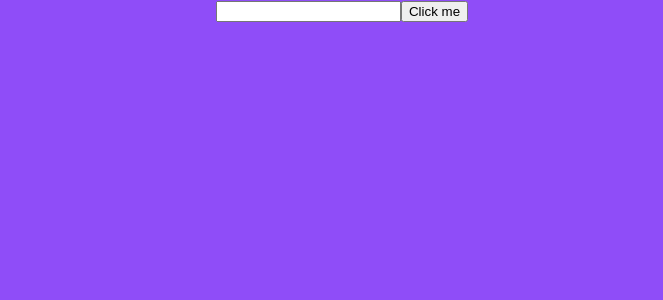
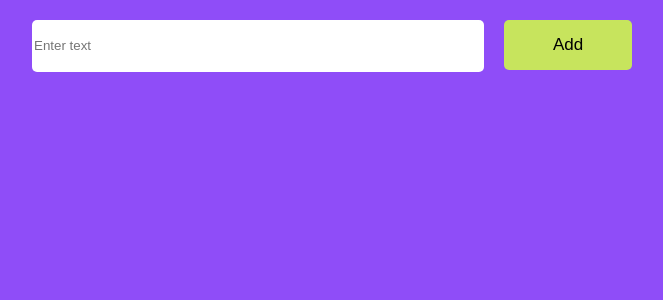
Before and after one commit to Nelly2002/react-demo, a React (Create React App) app: page / in a window 1280 px wide. Shown: the top 300 px of the page, without its empty margins (298-961 px from the left). Built offline with nearby package versions, Linux system fonts and the light colour scheme.

Commit message:
lesson 6

```diff
--- a/src/App.css
+++ b/src/App.css
@@ -53,10 +53,19 @@ body{
   font-size: 20px;
 }
 
-.task{
-  color:palevioletred;
-  background-color: white;
-  display: flex;
-  justify-content: space-between;
-  margin:15px auto;
+input{
+  width: 35%;
+  height: 50px;
+  border-radius: 5px;
+  border: none;
+  margin-top: 10px;
 }
+.add{
+  width: 10%;
+  height: 50px;
+  border:none;
+  border-radius: 5px;
+  margin:20px;
+  background-color: rgb(199, 228, 93);
+  font-size: 17px;
+}
--- a/src/components/Task.js
+++ b/src/components/Task.js
@@ -1,11 +1,23 @@
 import React from 'react'
+import './list.css';
 
 function Task(props){
+    const items = props.items;
+    const listItems = items.map(item =>{
+        return <div className="list" key={item.key}>
+                <p>{item.text}
+                <button
+                onClick={()=> props.deleteItem(item.key)}
+
+                >
+                    Delete
+                </button>
+                </p>
+
+                </div>
+    })
     return (
-        <>
-            {props.text}
-
-        </>
+    <div>{listItems}</div>
     )
 }
 
--- a/src/components/Todo.js
+++ b/src/components/Todo.js
@@ -1,57 +1,68 @@
-import React ,{Component} from 'react';
+import React, { Component } from 'react';
 import Task from './Task';
+import { idGen } from '../utils';
 
 
-class Todo extends Component{
+class Todo extends Component {
+    state = {
+        items: [],
+        currentItem: {
+            text: '',
+            key: ''
+        }
+    }
+
+    inputChangeHandler = (event) => {
+        this.setState({
+            currentItem: {
+                text: event.target.value,
+                key: idGen()
+            }
+        })
+    }
+
+    buttonClickHandler = (event) => {
+        const newItem = this.state.currentItem;
+        console.log(newItem);
+        if (newItem.text !== "") {
+            const newItems = [...this.state.items, newItem];
+            this.setState({
+                items: newItems,
+                currentItem: {
+                    text: '',
+                    key: ''
+                }
+            })
+        }
+    }
 
 
-    state = {
-        inputValue: '',
-        dataValue: '',
-        list:[]
-    };
+    deleteItem = (key) => {
+        const filteredItems = this.state.items.filter(item =>
+            item.key !== key);
+        this.setState({
+            items: filteredItems
+        })
+    }
 
 
-inputChangeHandler = (event)=>{
-    const nextState = {
-        inputValue: event.target.value,
-    }
-
-    if (this.state.dataValue) {
-        nextState.dataValue = ''
-    }
-    this.setState(nextState);
-}
-
-buttonClickHandler = ()=>{
-    this.setState({ dataValue: this.state.inputValue }) ;
-    const list = [...this.state.list];
-    list.push({
-        text:this.state.inputValue
-    });
-    this.setState({
-        list:list,
-        inputValue:''
-    })
-}
-
-    render(){
-
-
+    render() {
         return (
             <>
-                <input type="text"
-                value={this.state.inputValue}
-                 onChange={this.inputChangeHandler}
-                 />
-                 <button onClick={this.buttonClickHandler}>Click me</button>
-                 <Task text={this.state.list.map((el,index)=><div className='task' key={index}>{el.text}
-                                                                <button>Delet</button>
-                                                            </div>)} />
-
+                <input type="text" placeholder='Enter text'
+                    value={this.state.currentItem.text}
+                    onChange={this.inputChangeHandler}
+                />
+                <button type='submit' className='add'
+                    onClick={this.buttonClickHandler}>Add</button>
+                <Task items={this.state.items}
+                    deleteItem={this.deleteItem}
+                />
             </>
-        );
+        )
     }
 }
 
+
+
 export default Todo
--- /dev/null
+++ b/src/components/list.css
@@ -0,0 +1,24 @@
+.list{
+    color: #fff;
+    width: 50%;
+    background-color: #bf07ac;
+    margin: 20px;
+    border-radius: 5px;
+    margin: auto;
+}
+
+.list p{
+    padding: 15px;
+    position: relative;
+
+}
+
+.list p button{
+    border: none;
+    background-color: darkorchid;
+    color: white;
+    padding: 6px;
+    position: absolute;
+    right: 0;
+    border-radius: 5px;
+}
--- /dev/null
+++ b/src/utils.js
@@ -0,0 +1,3 @@
+export function idGen(){
+    return Math.random().toString(32).slice(2);
+}
```
